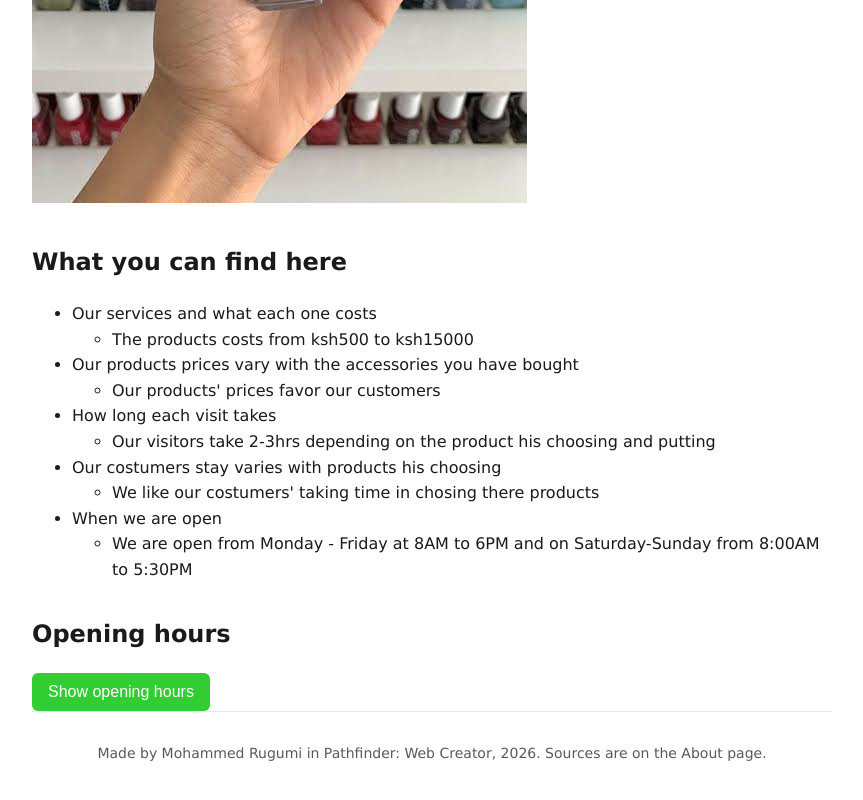
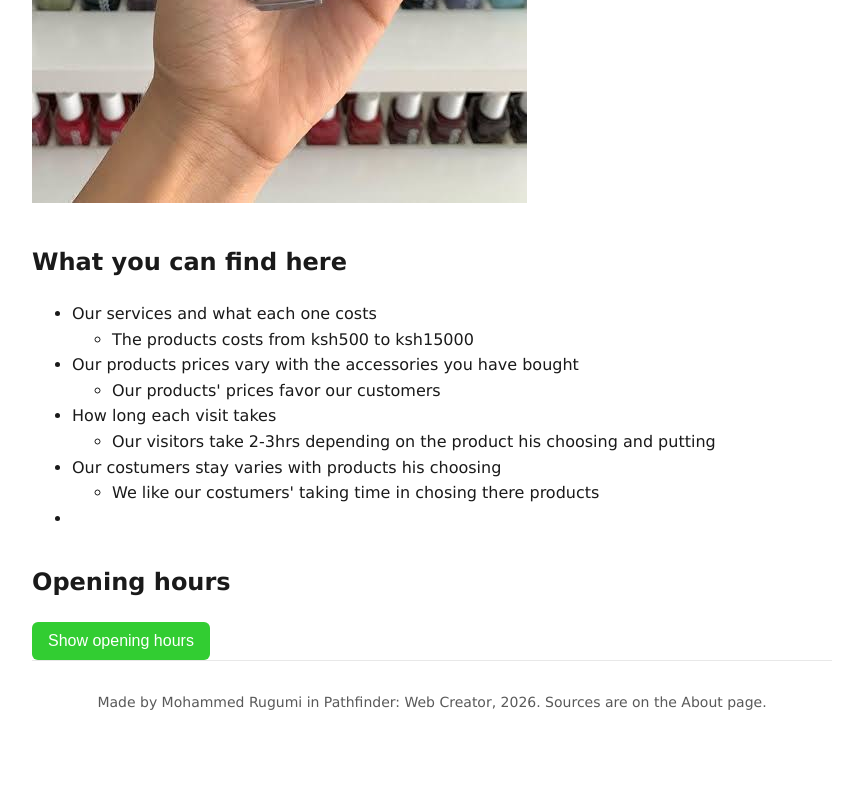
Before and after one commit to marvinrugumi/glow-nail-spa, a plain HTML site: page index.html in a window 1280 px wide. Shown: the part 706-1506 px from the top of the page, without its empty margins (208-1071 px from the left). Drawn offline with Linux system fonts and the light colour scheme.

Commit message:
change in when we are  open

```diff
--- a/index.html
+++ b/index.html
@@ -53,9 +53,6 @@
             </ul>
             </li>
             <li>
-            When we are open
-            <ul>
-          <li>We are open from Monday - Friday at 8AM to 6PM and on Saturday-Sunday from 8:00AM to 5:30PM</li>
     </ul>
     </li>
   </ul>
```
